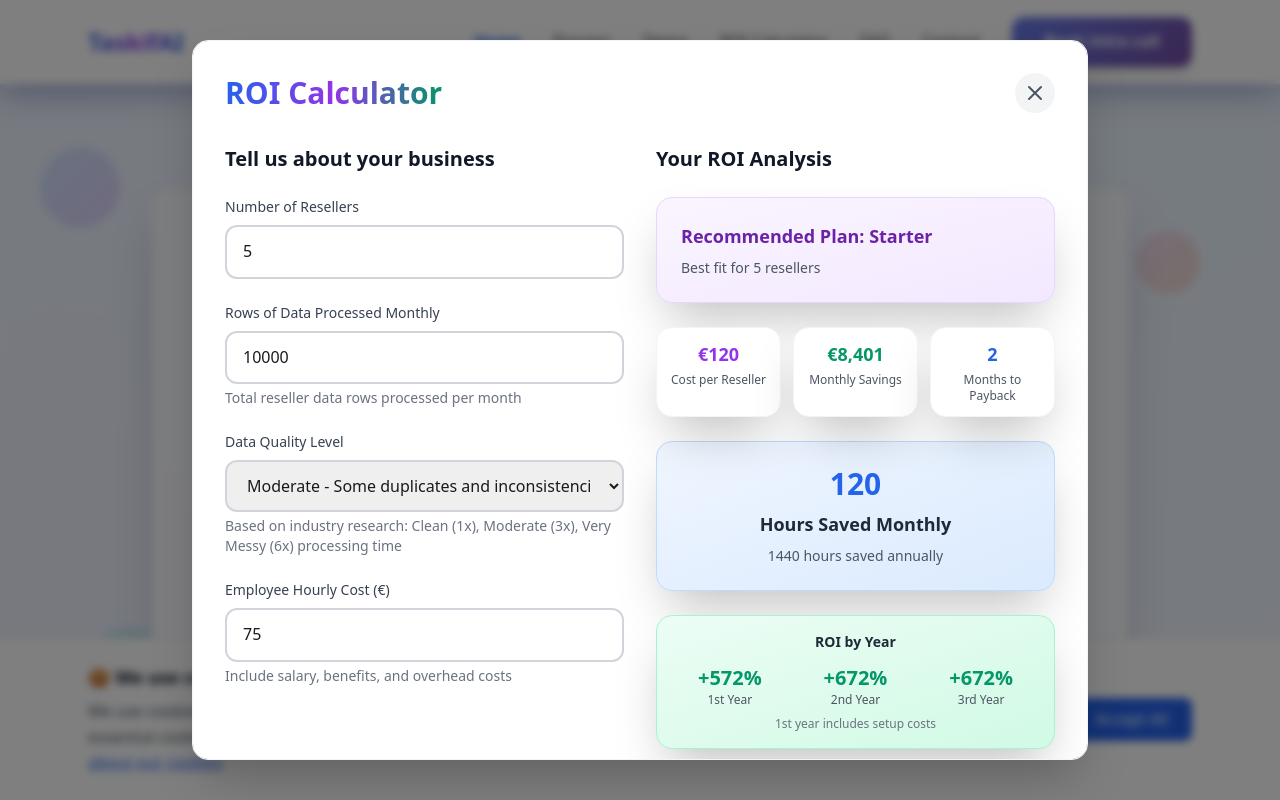
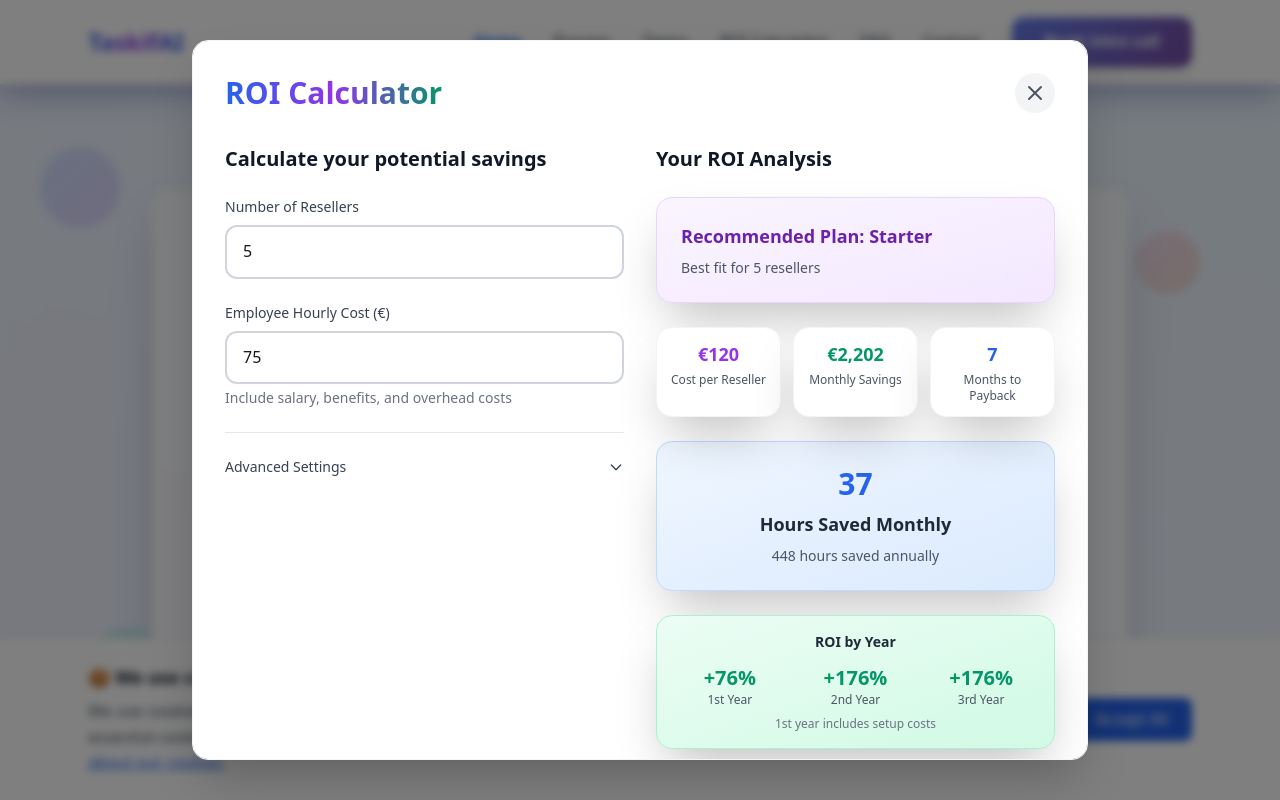
Before and after one commit to TaskifaiDavid/taskifai, a Next.js app: page / in a window 1280 px wide. Both pictures are taken after a click on the button "ROI Calculator". Shown: the top 800 px of the page. Built offline with nearby package versions, Linux system fonts and the light colour scheme.

Commit message:
Update ROI calculator to workflow-based model

```diff
--- a/src/components/ROICalculator.tsx
+++ b/src/components/ROICalculator.tsx
@@ -26,10 +26,15 @@ interface CalculationResult {
 export default function ROICalculator({ isOpen, onClose }: ROICalculatorProps) {
   const [formData, setFormData] = useState({
     resellers: 5,
-    rowsPerMonth: 10000,
-    dataQuality: 'moderate' as 'clean' | 'moderate' | 'messy',
-    hourlyCost: 75
+    hourlyCost: 75,
+    // Advanced settings with realistic defaults
+    reportsPerResellerPerMonth: 4.33,
+    cleaningHours: 1.0,
+    consolidationHours: 0.5,
+    qaPercentage: 15
   })
+
+  const [showAdvancedSettings, setShowAdvancedSettings] = useState(false)
 
   const [errors, setErrors] = useState<Record<string, string>>({})
 
@@ -72,7 +77,7 @@ export default function ROICalculator({ isOpen, onClose }: ROICalculatorProps) {
   ]
 
   const calculateROI = (): CalculationResult | null => {
-    const { resellers, rowsPerMonth, dataQuality, hourlyCost } = formData
+    const { resellers, hourlyCost, reportsPerResellerPerMonth, cleaningHours, consolidationHours, qaPercentage } = formData
 
     // Find recommended tier based ONLY on reseller count
     let recommendedTier = tiers.find(tier =>
@@ -84,16 +89,10 @@ export default function ROICalculator({ isOpen, onClose }: ROICalculatorProps) {
       recommendedTier = tiers[2] // Enterprise
     }
 
-    // Research-based calculation: 2-6 hours per 1,000 rows baseline
-    const baseHoursPer1000Rows = 4 // Average of 2-6 hours
-    const qualityMultipliers = {
-      clean: 1,
-      moderate: 3,
-      messy: 6
-    }
-
-    // Calculate manual processing time based on research
-    const manualHoursPerMonth = (rowsPerMonth / 1000) * baseHoursPer1000Rows * qualityMultipliers[dataQuality]
+    // Workflow-based calculation
+    const baseHoursPerReport = cleaningHours + consolidationHours
+    const hoursPerReportWithQA = baseHoursPerReport * (1 + qaPercentage / 100)
+    const manualHoursPerMonth = resellers * reportsPerResellerPerMonth * hoursPerReportWithQA
     const currentMonthlyCost = manualHoursPerMonth * hourlyCost
 
     // Fixed platform cost
@@ -127,9 +126,8 @@ export default function ROICalculator({ isOpen, onClose }: ROICalculatorProps) {
   }
 
   const isFormValid = () => {
-    const { resellers, rowsPerMonth, hourlyCost } = formData
+    const { resellers, hourlyCost } = formData
     return resellers >= 1 && resellers <= 100 &&
-           rowsPerMonth >= 1000 && rowsPerMonth <= 1000000 &&
            hourlyCost >= 20 && hourlyCost <= 200
   }
 
@@ -138,9 +136,6 @@ export default function ROICalculator({ isOpen, onClose }: ROICalculatorProps) {
 
     if (formData.resellers < 1 || formData.resellers > 100) {
       newErrors.resellers = "Please enter between 1-100 resellers"
-    }
-    if (formData.rowsPerMonth < 1000 || formData.rowsPerMonth > 1000000) {
-      newErrors.rowsPerMonth = "Please enter between 1,000-1,000,000 rows"
     }
     if (formData.hourlyCost < 20 || formData.hourlyCost > 200) {
       newErrors.hourlyCost = "Please enter between €20-200 per hour"
@@ -151,12 +146,8 @@ export default function ROICalculator({ isOpen, onClose }: ROICalculatorProps) {
   }
 
   const handleInputChange = (field: string, value: string) => {
-    if (field === 'dataQuality') {
-      setFormData(prev => ({ ...prev, [field]: value as 'clean' | 'moderate' | 'messy' }))
-    } else {
-      const numValue = parseInt(value) || 0
-      setFormData(prev => ({ ...prev, [field]: numValue }))
-    }
+    const numValue = parseFloat(value) || 0
+    setFormData(prev => ({ ...prev, [field]: numValue }))
 
     // Clear error when user starts typing
     if (errors[field]) {
@@ -207,9 +198,11 @@ export default function ROICalculator({ isOpen, onClose }: ROICalculatorProps) {
           message: contactData.message,
           data: calculationResult ? {
             resellers: formData.resellers,
-            rowsPerMonth: formData.rowsPerMonth,
-            dataQuality: formData.dataQuality,
             hourlyCost: formData.hourlyCost,
+            reportsPerResellerPerMonth: formData.reportsPerResellerPerMonth,
+            cleaningHours: formData.cleaningHours,
+            consolidationHours: formData.consolidationHours,
+            qaPercentage: formData.qaPercentage,
             recommendedTier: calculationResult.recommendedTier,
             monthlySavings: calculationResult.monthlySavings,
             firstYearROI: calculationResult.firstYearROI,
@@ -272,7 +265,7 @@ export default function ROICalculator({ isOpen, onClose }: ROICalculatorProps) {
         <div className="grid lg:grid-cols-2 gap-8">
           {/* Input Form */}
           <div>
-            <h3 className="text-xl font-semibold mb-6 text-gray-900">Tell us about your business</h3>
+            <h3 className="text-xl font-semibold mb-6 text-gray-900">Calculate your potential savings</h3>
 
             <div className="space-y-6">
               <div>
@@ -295,47 +288,6 @@ export default function ROICalculator({ isOpen, onClose }: ROICalculatorProps) {
                 )}
               </div>
 
-              <div>
-                <label className="block text-sm font-medium text-gray-700 mb-2">
-                  Rows of Data Processed Monthly
-                </label>
-                <input
-                  type="number"
-                  min="1000"
-                  max="1000000"
-                  step="1000"
-                  value={formData.rowsPerMonth}
-                  onChange={(e) => handleInputChange('rowsPerMonth', e.target.value)}
-                  className={`w-full px-4 py-3 rounded-xl border-2 focus:outline-none focus:ring-2 focus:ring-purple-500 transition-colors ${
-                    errors.rowsPerMonth ? 'border-red-300' : 'border-gray-300 focus:border-purple-400'
-                  }`}
-                  placeholder="e.g. 50000"
-                />
-                {errors.rowsPerMonth && (
-                  <p className="mt-1 text-sm text-red-600">{errors.rowsPerMonth}</p>
-                )}
-                <p className="mt-1 text-sm text-gray-500">
-                  Total reseller data rows processed per month
-                </p>
-              </div>
-
-              <div>
-                <label className="block text-sm font-medium text-gray-700 mb-2">
-                  Data Quality Level
-                </label>
-                <select
-                  value={formData.dataQuality}
-                  onChange={(e) => handleInputChange('dataQuality', e.target.value)}
-                  className="w-full px-4 py-3 rounded-xl border-2 border-gray-300 focus:border-purple-400 focus:outline-none focus:ring-2 focus:ring-purple-500 transition-colors"
-                >
-                  <option value="clean">Clean - Minor formatting issues</option>
-                  <option value="moderate">Moderate - Some duplicates and inconsistencies</option>
-                  <option value="messy">Very Messy - Major cleanup required</option>
-                </select>
-                <p className="mt-1 text-sm text-gray-500">
-                  Based on industry research: Clean (1x), Moderate (3x), Very Messy (6x) processing time
-                </p>
-              </div>
 
               <div>
                 <label className="block text-sm font-medium text-gray-700 mb-2">
@@ -358,6 +310,101 @@ export default function ROICalculator({ isOpen, onClose }: ROICalculatorProps) {
                 <p className="mt-1 text-sm text-gray-500">
                   Include salary, benefits, and overhead costs
                 </p>
+              </div>
+
+              {/* Advanced Settings */}
+              <div className="border-t pt-6">
+                <button
+                  type="button"
+                  onClick={() => setShowAdvancedSettings(!showAdvancedSettings)}
+                  className="flex items-center justify-between w-full text-left text-sm font-medium text-gray-700 mb-4"
+                >
+                  Advanced Settings
+                  <svg
+                    className={`w-4 h-4 transition-transform ${showAdvancedSettings ? 'transform rotate-180' : ''}`}
+                    fill="none"
+                    stroke="currentColor"
+                    viewBox="0 0 24 24"
+                  >
+                    <path strokeLinecap="round" strokeLinejoin="round" strokeWidth={2} d="M19 9l-7 7-7-7" />
+                  </svg>
+                </button>
+
+                {showAdvancedSettings && (
+                  <div className="space-y-4">
+                    <div>
+                      <label className="block text-sm font-medium text-gray-700 mb-2">
+                        Reports per reseller per month
+                      </label>
+                      <input
+                        type="number"
+                        min="0"
+                        step="0.01"
+                        value={formData.reportsPerResellerPerMonth}
+                        onChange={(e) => handleInputChange('reportsPerResellerPerMonth', e.target.value)}
+                        className="w-full px-3 py-2 rounded-lg border border-gray-300 focus:border-purple-400 focus:outline-none focus:ring-2 focus:ring-purple-500 transition-colors"
+                        placeholder="4.33"
+                      />
+                      <p className="mt-1 text-xs text-gray-500">
+                        Weekly files averaged per calendar month
+                      </p>
+                    </div>
+
+                    <div>
+                      <label className="block text-sm font-medium text-gray-700 mb-2">
+                        Cleaning hours per report
+                      </label>
+                      <input
+                        type="number"
+                        min="0"
+                        step="0.1"
+                        value={formData.cleaningHours}
+                        onChange={(e) => handleInputChange('cleaningHours', e.target.value)}
+                        className="w-full px-3 py-2 rounded-lg border border-gray-300 focus:border-purple-400 focus:outline-none focus:ring-2 focus:ring-purple-500 transition-colors"
+                        placeholder="1.0"
+                      />
+                      <p className="mt-1 text-xs text-gray-500">
+                        Reformatting + corrections inside each file
+                      </p>
+                    </div>
+
+                    <div>
+                      <label className="block text-sm font-medium text-gray-700 mb-2">
+                        Consolidation hours per report
+                      </label>
+                      <input
+                        type="number"
+                        min="0"
+                        step="0.1"
+                        value={formData.consolidationHours}
+                        onChange={(e) => handleInputChange('consolidationHours', e.target.value)}
+                        className="w-full px-3 py-2 rounded-lg border border-gray-300 focus:border-purple-400 focus:outline-none focus:ring-2 focus:ring-purple-500 transition-colors"
+                        placeholder="0.5"
+                      />
+                      <p className="mt-1 text-xs text-gray-500">
+                        Merging into master sheet/DB and checks against totals
+                      </p>
+                    </div>
+
+                    <div>
+                      <label className="block text-sm font-medium text-gray-700 mb-2">
+                        QA time (%)
+                      </label>
+                      <input
+                        type="number"
+                        min="0"
+                        step="1"
+                        value={formData.qaPercentage}
+                        onChange={(e) => handleInputChange('qaPercentage', e.target.value)}
+                        className="w-full px-3 py-2 rounded-lg border border-gray-300 focus:border-purple-400 focus:outline-none focus:ring-2 focus:ring-purple-500 transition-colors"
+                        placeholder="15"
+                      />
+                      <p className="mt-1 text-xs text-gray-500">
+                        Time for validations, fixes, re-submissions, and email follow-ups
+                      </p>
+                    </div>
+                  </div>
+                )}
               </div>
             </div>
           </div>
@@ -389,7 +436,7 @@ export default function ROICalculator({ isOpen, onClose }: ROICalculatorProps) {
 
                   <div className="modern-card p-3 text-center">
                     <div className="text-lg font-bold text-emerald-600 mb-1">
-                      €{result.monthlySavings.toLocaleString()}
+                      €{Math.round(result.monthlySavings).toLocaleString()}
                     </div>
                     <div className="text-xs text-gray-600">Monthly Savings</div>
                   </div>
@@ -460,7 +507,7 @@ export default function ROICalculator({ isOpen, onClose }: ROICalculatorProps) {
                       <span className="font-medium">€{result.tierSetupCost.toLocaleString()}</span>
                     </div>
                     <div className="flex justify-between text-xs text-gray-500 mt-2">
-                      <span>Processing {formData.rowsPerMonth.toLocaleString()} rows ({formData.dataQuality} quality)</span>
+                      <span>Processing {formData.resellers} resellers × {formData.reportsPerResellerPerMonth} reports/month</span>
                       <span>~{Math.round(result.manualHoursPerMonth)}h manual work</span>
                     </div>
                   </div>
@@ -469,8 +516,7 @@ export default function ROICalculator({ isOpen, onClose }: ROICalculatorProps) {
                 {/* Research Note */}
                 <div className="modern-card p-4 bg-gradient-to-br from-gray-50 to-gray-100 border border-gray-200">
                   <p className="text-xs text-gray-600 text-center">
-                    ℹ️ Calculations based on industry research: Data professionals spend 50-80% of time on cleaning,
-                    with 2-6 hours per 1,000 rows for manual processing.
+                    ℹ️ Cleaning one file is only part of the job. Most brands also spend time consolidating to a master, validating totals, and handling resubmissions. This calculator accounts for the complete workflow.
                   </p>
                 </div>
 
```
